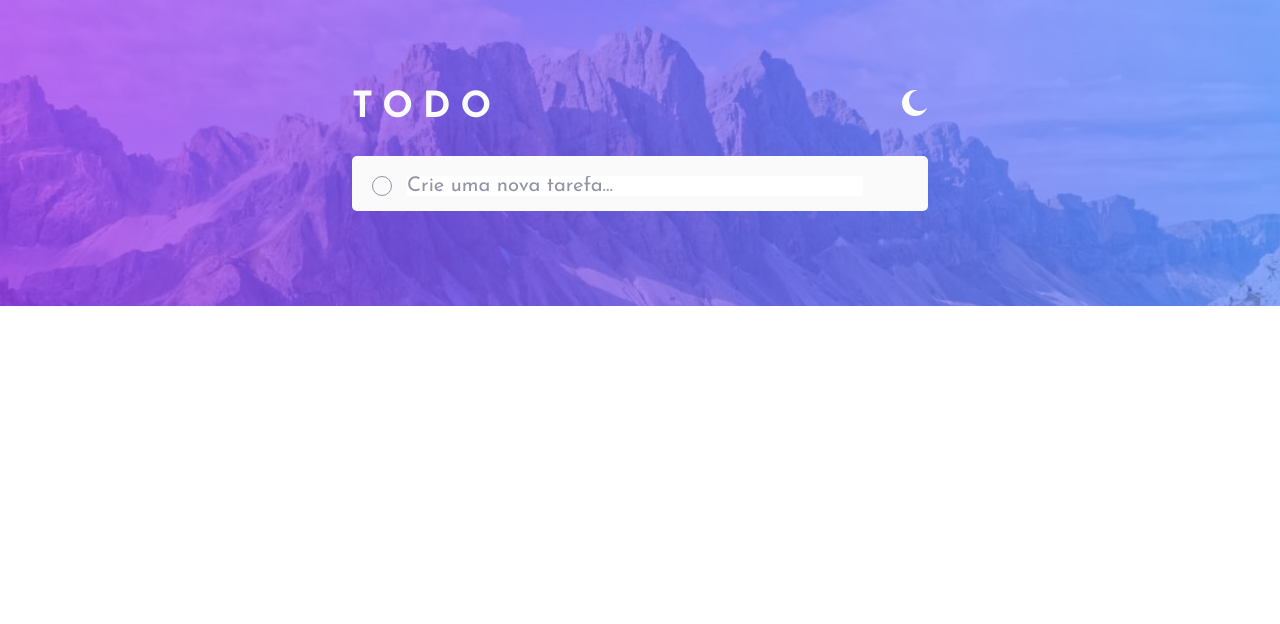
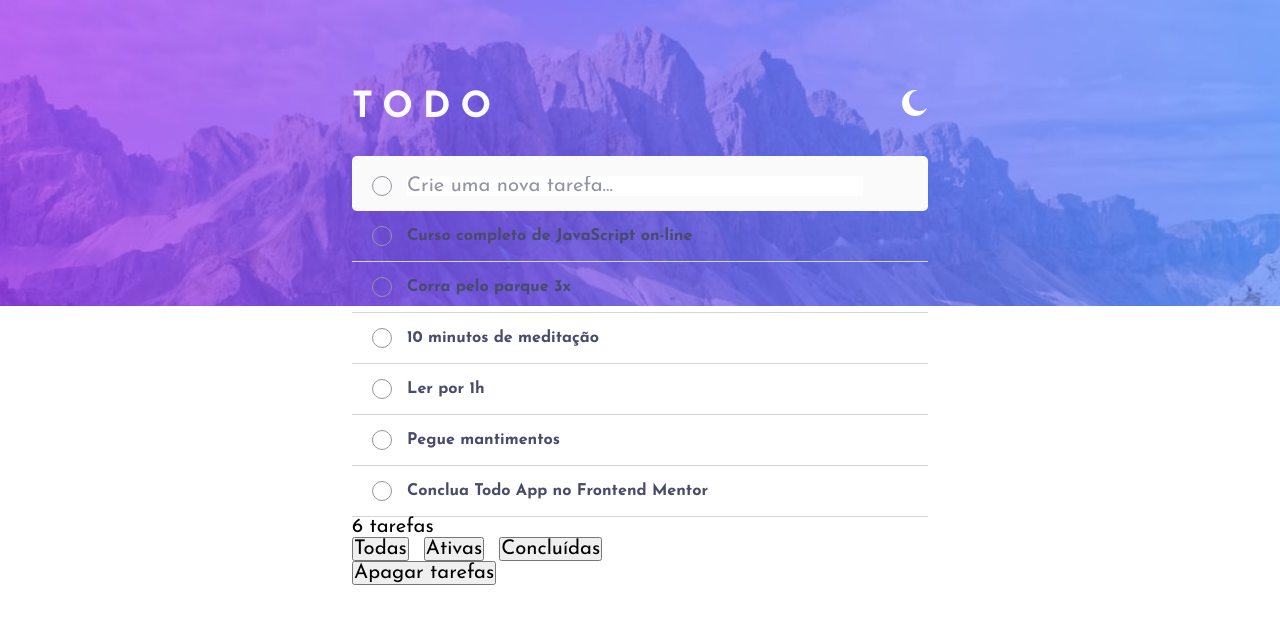
Before and after one commit to higor-costa/lista-de-tarefas, a React (Vite) app: page / in a window 1280 px wide. Shown: the top 624 px of the page. Built offline with nearby package versions, Linux system fonts and the light colour scheme.

Commit message:
Adiciona conteúdo principal da lista de tarefas

```diff
--- a/src/App.jsx
+++ b/src/App.jsx
@@ -64,6 +64,15 @@ const App = () => {
             />
           </form>
         </header>
+
+        <main className={styles.conteinerTarefas}>
+          <ListaTarefas tarefas={tarefas}/>
+          <footer>
+            <p>{tarefas.length} tarefas</p>
+            <NavegacaoTarefas />
+            <button type="reset" className={styles.apagarTarefas}>Apagar tarefas</button>
+          </footer>
+        </main>
       </main>
     </>
   );
```
